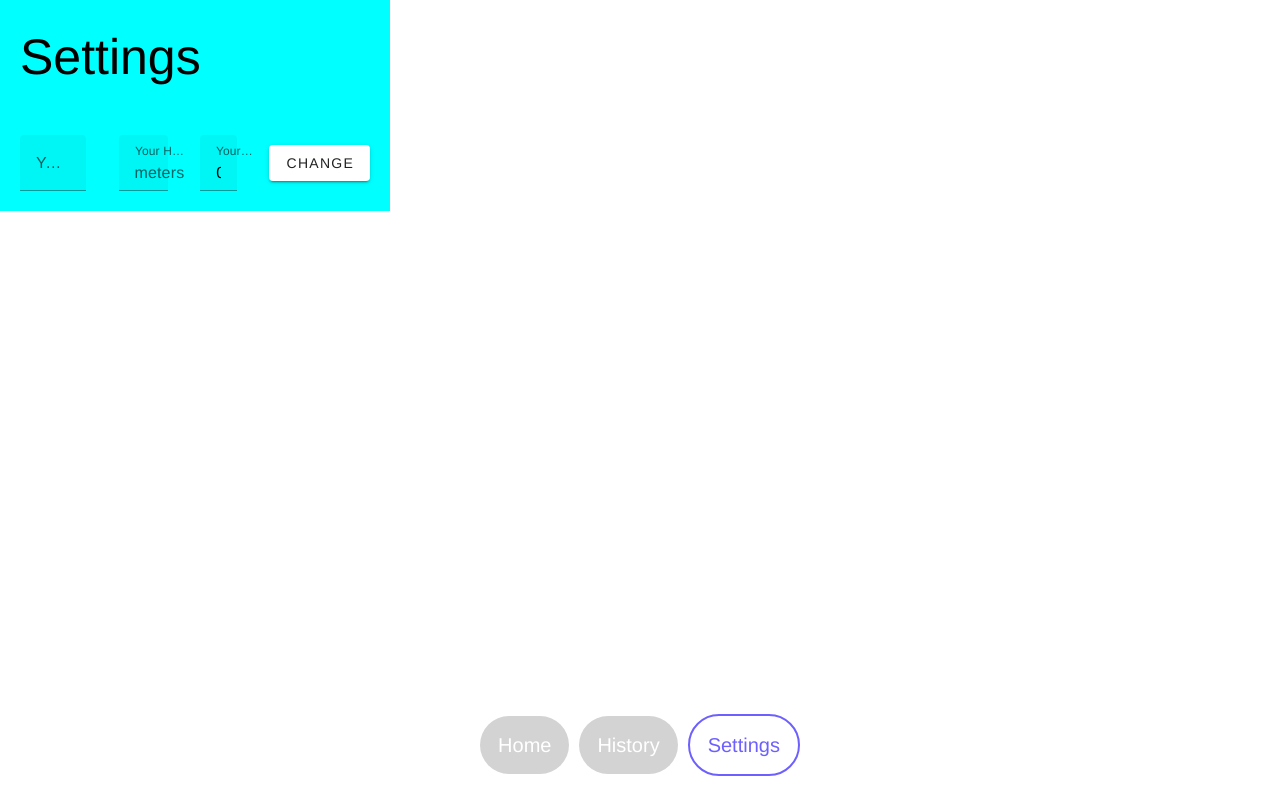
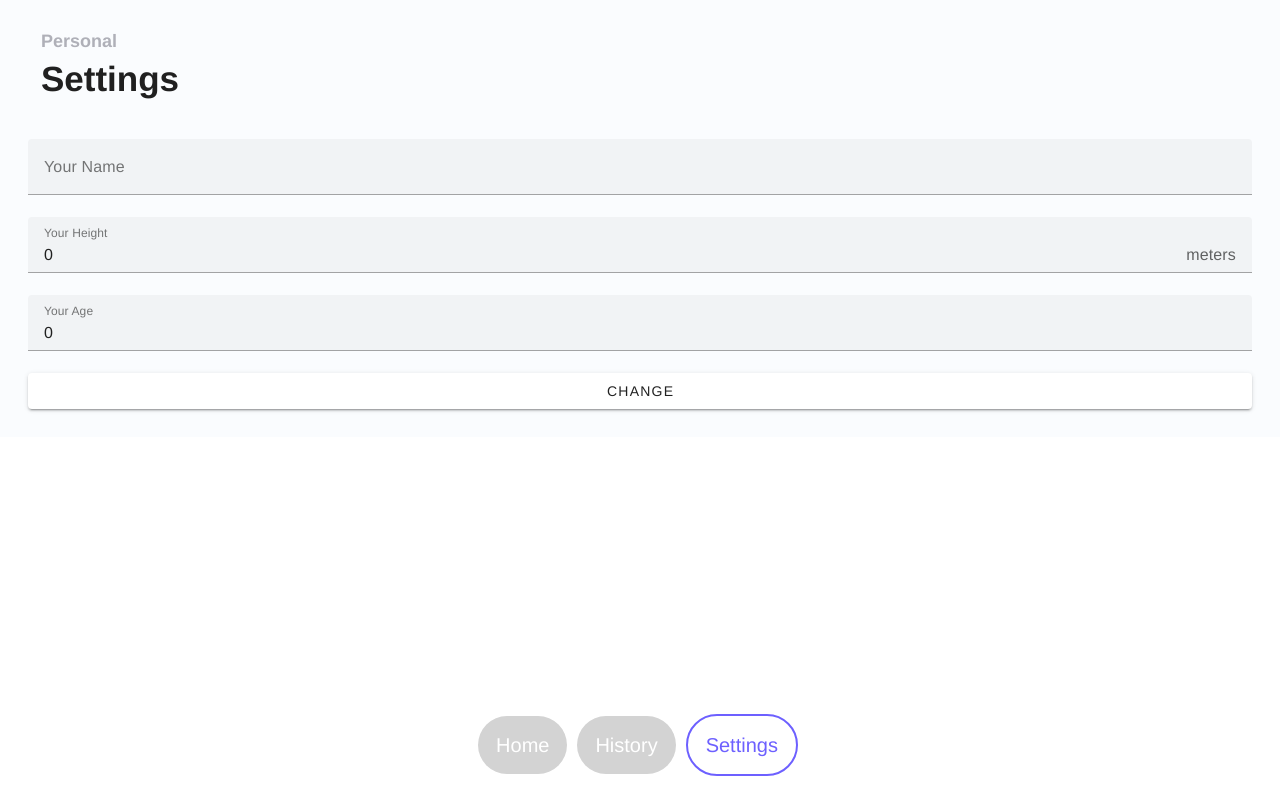
Before and after one commit to verenahuber/simple-vue-app, a Vue app in the folder Frontend/weight-tracking-app/: page /#/settings in a window 1280 px wide. Built offline with nearby package versions, Linux system fonts and the light colour scheme.

Commit message:
Update_4.1.23

```diff
--- a/Frontend/weight-tracking-app/src/App.vue
+++ b/Frontend/weight-tracking-app/src/App.vue
@@ -1,5 +1,5 @@
 <template>
-  <div>
+  <div class="container">
    <Navbar/>
    <router-view></router-view>
   </div>
@@ -12,7 +12,6 @@ export default {
   name: "App",
   components: {
    Navbar
-
   }
 }
 
@@ -22,14 +21,13 @@ export default {
 <style>
 #app {
   font-family: Montserrat, Helvetica, Arial, sans-serif;
-  width: 390px;
-  background-color: aqua;
+  color: #202020;
+  background-color: #FAFCFE;
+  padding: 28px;
+  display: flex;
+  flex-direction: column;
+  overflow: hidden;
 }
 
-*{
-  padding: 0;
-  margin: 0;
-  box-sizing: border-box;
-}
 
 </style>
--- a/Frontend/weight-tracking-app/src/components/Data.vue
+++ b/Frontend/weight-tracking-app/src/components/Data.vue
@@ -1,12 +1,11 @@
 <template>
-  <div>
+  <div class="container">
     <v-text-field
       id="input"
       label="Your Name"
       v-model="name"
-      size="100%"></v-text-field>
-  </div>
-  <div>
+      size="100%">
+    </v-text-field>
     <v-text-field
       id="input"
       label="Your Height"
@@ -17,7 +16,8 @@
       id="input"
       label="Your Age"
       v-model="age"
-      size="100%"></v-text-field>
+      size="100%">
+    </v-text-field>
     <v-btn @click="changeData">Change</v-btn>
   </div>
 </template>
@@ -46,8 +46,8 @@ export default {
 
 <!-- Add "scoped" attribute to limit CSS to this component only -->
 <style scoped>
-div {
+.container {
   display: flex;
-  align-items: center;
+  flex-direction: column;
 }
 </style>
--- a/Frontend/weight-tracking-app/src/components/History.vue
+++ b/Frontend/weight-tracking-app/src/components/History.vue
@@ -1,8 +1,9 @@
 <template>
-  <div class="container">
-    <p>History</p>
-  </div>
-  <div class="container">
+  <header>
+    <h3>Weight</h3>
+    <h1>History</h1>
+  </header>
+  <div>
     <ListWeight
       id="ListWeight"
       v-for="(singleEntry, index) of listOfEntries"
@@ -63,11 +64,20 @@ export default {
 
 <!-- Add "scoped" attribute to limit CSS to this component only -->
 <style scoped>
-.container{
-  width:100%;
-  display: flex;
-  font-size: 50px;
-  padding: 20px;
+
+header {
+margin-bottom: 33px;
+margin-left: 13px;
+}
+
+h1{
+  font-size: 35px;
+}
+
+h3{
+  margin-bottom: -2px;
+  font-size: 18px;
+  color: #AFB0B8;
 }
 
 </style>
--- a/Frontend/weight-tracking-app/src/components/Home.vue
+++ b/Frontend/weight-tracking-app/src/components/Home.vue
@@ -1,15 +1,18 @@
 <template>
-  <div class="container">
-    <p>Home</p>
+  <header>
+    <h3>Overview</h3>
+    <h1>Home</h1>
+  </header>
+  <div>
+  <div>
+    <BMI></BMI>
   </div>
-  <div class="container">
+  <div>
+    <WeightChart></WeightChart>
+  </div>
+  <div>
     <AddWeight @weightAdded="addWeight"> </AddWeight>
   </div>
-  <div class="container">
-    <BMI></BMI>
-  </div>
-  <div class="container">
-    <WeightChart></WeightChart>
   </div>
 </template>
 
@@ -47,11 +50,20 @@ export default {
 
 <!-- Add "scoped" attribute to limit CSS to this component only -->
 <style scoped>
-.container{
-  width:100%;
-  display: flex;
-  font-size: 50px;
-  padding: 20px;
+
+header {
+margin-bottom: 33px;
+margin-left: 13px;
+}
+
+h1{
+  font-size: 35px;
+}
+
+h3{
+  margin-bottom: -2px;
+  font-size: 18px;
+  color: #AFB0B8;
 }
 
 </style>
--- a/Frontend/weight-tracking-app/src/components/ListWeight.vue
+++ b/Frontend/weight-tracking-app/src/components/ListWeight.vue
@@ -9,8 +9,9 @@
             @focusout="editWeight"
             ref="input">
         </v-text-field>
-        <p> kg </p>
-        <v-btn @click="removeWeight">Remove</v-btn>
+        <p id="p1">kg</p>
+        <p id="p2">date</p>
+        <button @click="removeWeight">Remove</button>
     </div>
 </template>
 
@@ -54,9 +55,19 @@ export default {
 </script>
 
 <style scoped>
-div {
+#ListWeight{
     display: flex;
+    flex-direction: row;
+    margin-bottom: 20px;
+    padding-left: 15px;
+    font-size: 20px;
+    box-shadow: 0 5px 10px 0 rgba(0, 0, 0, 0.2);
+    border-radius: 13px;
     align-items: center;
+}
+p {
+    margin-left: -42px;
+    margin-right: 80px;
 }
 
 #weight,
@@ -65,4 +76,18 @@ div {
     text-align: left;
 }
 
+button{
+  background-color: #6D60FF;
+  border: none;
+  color: white;
+  padding: 12px 15px;
+  text-align: center;
+  text-decoration: none;
+  display: inline-block;
+  font-size: 18px;
+  cursor: pointer;
+  border-radius: 0 13px 13px 0;
+  margin: 0;
+}
+
 </style>
--- a/Frontend/weight-tracking-app/src/components/Navbar.vue
+++ b/Frontend/weight-tracking-app/src/components/Navbar.vue
@@ -26,12 +26,12 @@ export default {
   align-items: center;
   font-size: 20px;
   padding: 40px 20px;
-  overflow: hidden;
   position: fixed;
   bottom: 0;
   width: 100%;
+  margin: 0;
+  right: 2px;
 }
-
 .navbar .nav_buttons {
   display: flex;
   align-items: center;
--- a/Frontend/weight-tracking-app/src/components/Settings.vue
+++ b/Frontend/weight-tracking-app/src/components/Settings.vue
@@ -1,10 +1,13 @@
 <template>
-  <div class="container">
-  <p>Settings</p>
-  </div>
-  <div class="container">
+    <header>
+    <h3>Personal</h3>
+    <h1>Settings</h1>
+  </header>
+  <div>
+  <div>
   <Data @dataChanged="changeData" ></Data>
   </div>
+</div>
 </template>
 
 <script>
@@ -35,11 +38,20 @@ export default {
 
 <!-- Add "scoped" attribute to limit CSS to this component only -->
 <style scoped>
-.container{
-  width:100%;
-  display: flex;
-  font-size: 50px;
-  padding: 20px;
+
+header {
+margin-bottom: 33px;
+margin-left: 13px;
+}
+
+h1{
+  font-size: 35px;
+}
+
+h3{
+  margin-bottom: -2px;
+  font-size: 18px;
+  color: #AFB0B8;
 }
 
 </style>
```
Also changed, not shown: 2 other files (tests, documents, lock files or other folders).
